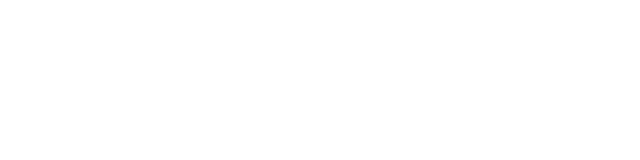
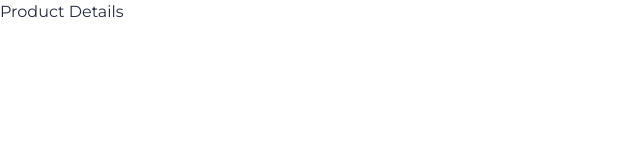
Before and after one commit to hediye-ersan/Trend-Kod, a React (Vite) app: page /productdetails in a window 1280 px wide. Shown: the top 160 px of the page, without its empty margins (0-640 px from the left). Built offline with nearby package versions, Linux system fonts and the light colour scheme; a web font is replaced by a local one.

Commit message:
ProductDetails.jsx yapısı oluşturur ve App te ProductDetails sayfasını ekler

```diff
--- a/src/App.jsx
+++ b/src/App.jsx
@@ -4,6 +4,7 @@ import { Route, Switch } from 'react-router-dom'
 import ShopPage from './page/ShopPage'
 import LoginForm from './page/LoginForm'
 import SignupForm from './page/SignupForm'
+import ProductDetails from './page/ProductDetails'
 import { ToastContainer } from 'react-toastify';
 import React from 'react';
 import ReactDOM from 'react-dom';
@@ -18,6 +19,9 @@ function App() {
       <Provider store={store}>
         <ToastContainer />
         <Switch>
+        <Route path="/productdetails">
+            <ProductDetails/>
+          </Route>
           <Route path="/shop">
             <ShopPage />
           </Route>
@@ -30,6 +34,8 @@ function App() {
           <Route exact path="/">
             <HomePage />
           </Route>
+
+
         </Switch>
       </Provider>
     </>
--- /dev/null
+++ b/src/page/ProductDetails.jsx
@@ -0,0 +1,10 @@
+import React from 'react'
+
+function ProductDetails() {
+    return (
+        <div>
+            <h1>Product Details</h1>
+        </div>
+    )
+}
+export default ProductDetails;
```
